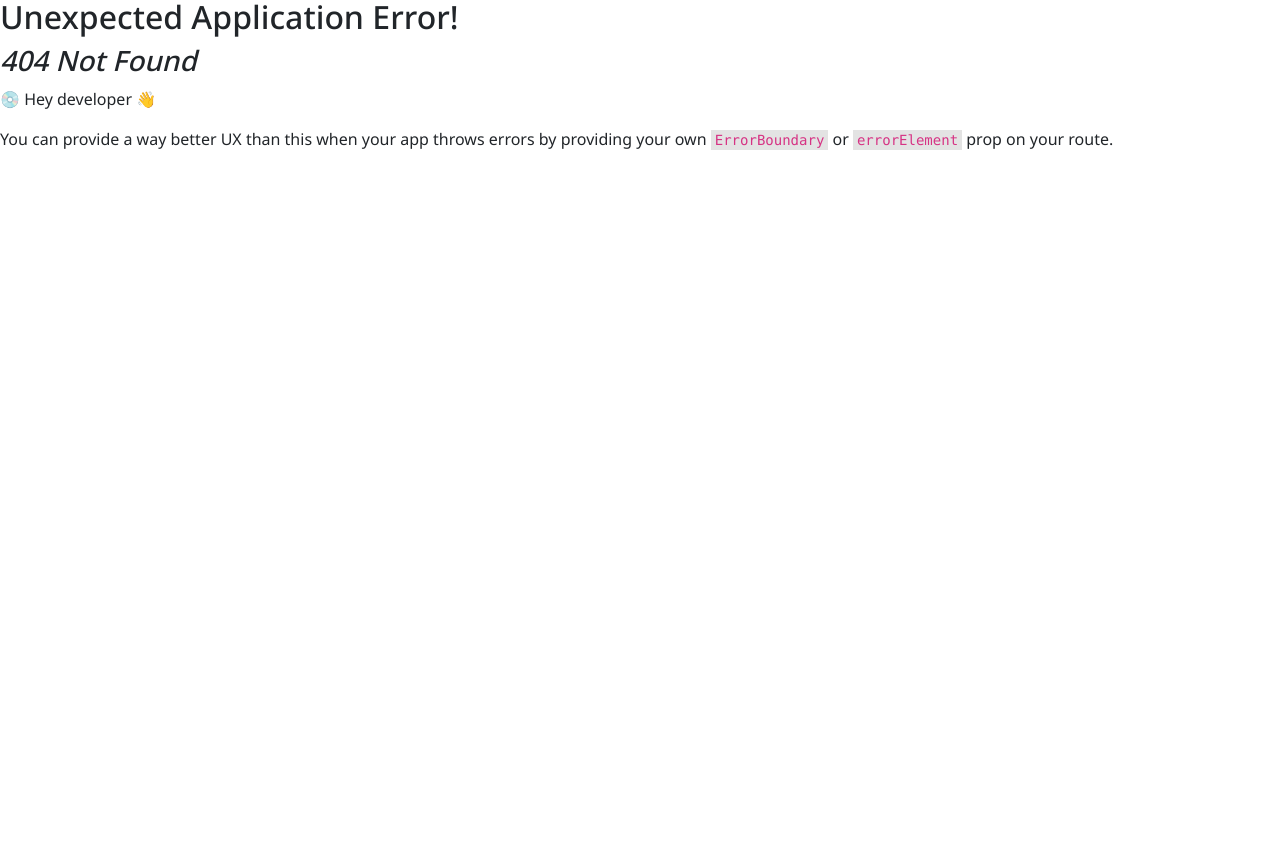
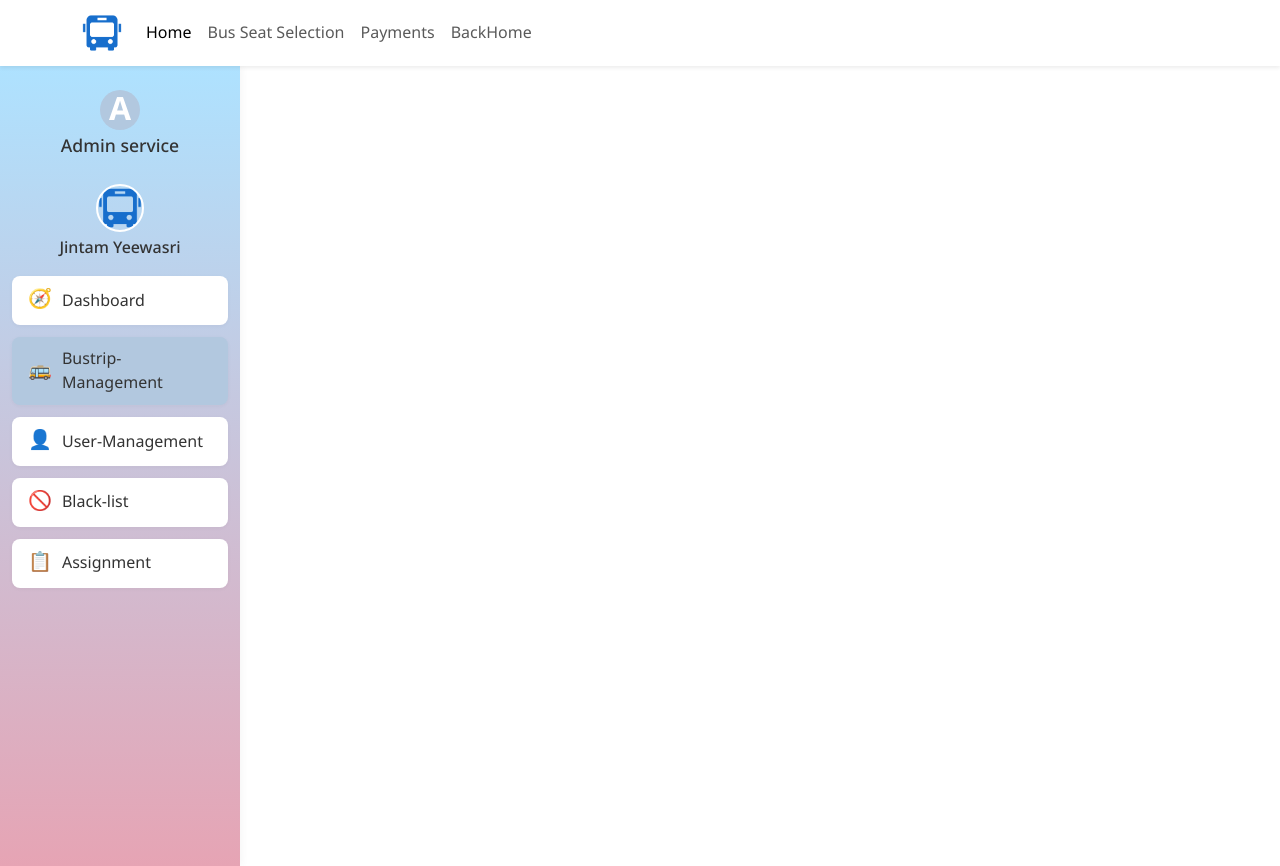
Before and after one commit to suthepphomnpoi/bus-reservation-system, a React (Vite) app: page /Dashboard in a window 1280 px wide. Before the commit this address had no page. Before the commit the page ends 800 px from the top, so only its background shows below. Built offline with nearby package versions, Linux system fonts and the light colour scheme.

Commit message:
DashBoard

```diff
--- a/package.json
+++ b/package.json
@@ -14,6 +14,7 @@
     "bootstrap": "^5.3.8",
     "react": "^19.1.1",
     "react-dom": "^19.1.1",
+    "react-icons": "^5.5.0",
     "react-router-dom": "^7.8.2"
   },
   "devDependencies": {
--- a/src/components/Navbar.jsx
+++ b/src/components/Navbar.jsx
@@ -37,6 +37,11 @@ export default function Navbar() {
                   Payments
                 </Link>
               </li>
+              <li class="nav-item">
+                <Link class="nav-link" to="/Dashboard">
+                  BackHome
+                </Link>
+              </li>
             </ul>
           </div>
         </div>
--- /dev/null
+++ b/src/employee/Dashboard.jsx
@@ -0,0 +1,41 @@
+import { useMemo, useState } from "react";
+import Navbar from "../components/Navbar";
+import './Sidebar.css';
+import profileImg from '../assets/images/bus.png'; // เปลี่ยนเป็นรูปโปรไฟล์จริงถ้ามี
+
+const menuItems = [
+  { label: 'Dashboard', icon: '🧭' },
+  { label: 'Bustrip-Management', icon: '🚌' },
+  { label: 'User-Management', icon: '👤' },
+  { label: 'Black-list', icon: '🚫' },
+  { label: 'Assignment', icon: '📋' },
+];
+
+export default function Sidebar({ activeIndex = 1 }) {
+  return (
+    <>
+    <Navbar />
+    <div className="sidebar">
+      <div className="sidebar-header">
+        <div className="sidebar-logo">A</div>
+        <div className="sidebar-title">Admin service</div>
+      </div>
+      <div className="sidebar-profile">
+        <img src={profileImg} alt="profile" className="sidebar-profile-img" />
+        <div className="sidebar-profile-name">Jintam Yeewasri</div>
+      </div>
+      <div className="sidebar-menu">
+        {menuItems.map((item, idx) => (
+          <div
+            key={item.label}
+            className={`sidebar-menu-item${activeIndex === idx ? ' active' : ''}`}
+          >
+            <span className="sidebar-menu-icon">{item.icon}</span>
+            <span>{item.label}</span>
+          </div>
+        ))}
+      </div>
+    </div>
+    </>
+  );
+}
--- /dev/null
+++ b/src/employee/Sidebar.css
@@ -0,0 +1,84 @@
+.sidebar {
+  width: 240px;
+  min-height: 100vh;
+  background: linear-gradient(180deg, #aee2ff 0%, #e6a4b4 100%);
+  display: flex;
+  flex-direction: column;
+  align-items: center;
+  padding: 0 0 24px 0;
+  box-shadow: 2px 0 8px rgba(0,0,0,0.04);
+}
+
+.sidebar-header {
+  width: 100%;
+  padding: 24px 0 8px 0;
+  display: flex;
+  flex-direction: column;
+  align-items: center;
+}
+.sidebar-logo {
+  width: 40px;
+  height: 40px;
+  background: #b2c8df;
+  border-radius: 50%;
+  display: flex;
+  align-items: center;
+  justify-content: center;
+  font-size: 2rem;
+  font-weight: bold;
+  color: #fff;
+  margin-bottom: 4px;
+}
+.sidebar-title {
+  font-size: 1.1rem;
+  color: #333;
+  font-weight: 500;
+}
+
+.sidebar-profile {
+  width: 100%;
+  display: flex;
+  flex-direction: column;
+  align-items: center;
+  margin: 16px 0 16px 0;
+}
+.sidebar-profile-img {
+  width: 48px;
+  height: 48px;
+  border-radius: 50%;
+  object-fit: cover;
+  margin-bottom: 4px;
+  border: 2px solid #fff;
+}
+.sidebar-profile-name {
+  font-size: 1rem;
+  color: #333;
+  font-weight: 500;
+}
+
+.sidebar-menu {
+  width: 90%;
+  display: flex;
+  flex-direction: column;
+  gap: 12px;
+}
+.sidebar-menu-item {
+  background: #fff;
+  border-radius: 8px;
+  box-shadow: 0 1px 4px rgba(0,0,0,0.04);
+  padding: 10px 16px;
+  display: flex;
+  align-items: center;
+  gap: 10px;
+  font-size: 1rem;
+  color: #333;
+  cursor: pointer;
+  transition: background 0.2s;
+}
+.sidebar-menu-item.active {
+  background: #b2c8df;
+  color: #333;
+}
+.sidebar-menu-icon {
+  font-size: 1.2rem;
+}
--- a/src/router.jsx
+++ b/src/router.jsx
@@ -4,6 +4,7 @@ import { createBrowserRouter } from "react-router-dom";
 import Home from "./pages/Home";
 import BusSeatSelection from "./pages/BusSeatSelection";
 import Payment from "./pages/Payment";
+import Dashboard from "./employee/Dashboard";
 
 
 const router = createBrowserRouter([
@@ -19,6 +20,10 @@ const router = createBrowserRouter([
     path: "/payments",
     element: <Payment />,
   },
+  {
+    path: "/Dashboard",
+    element: <Dashboard />,
+  },
 ]);
 
 export default router;
```
Also changed, not shown: 1 other file (tests, documents, lock files or other folders).
